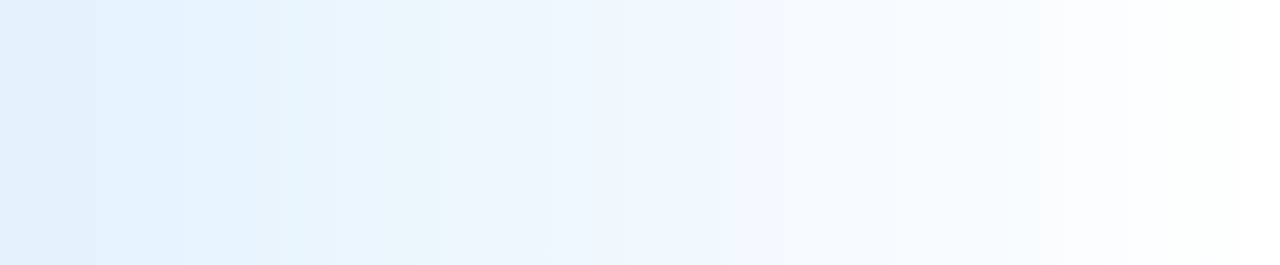
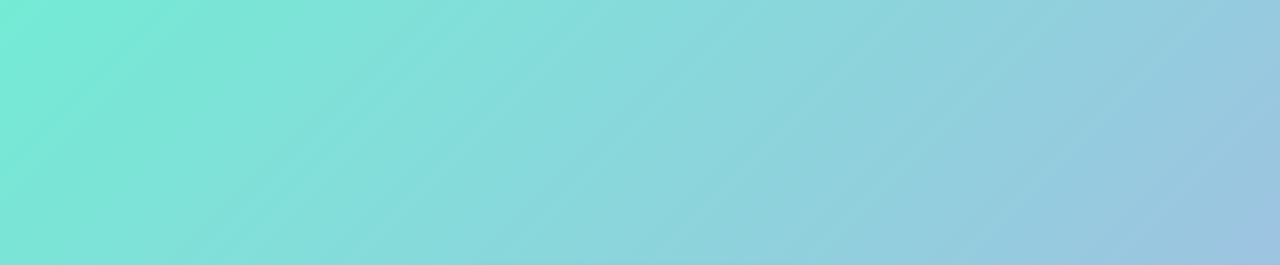
Before and after one commit to heyvishakha/todo-app, a plain HTML site: page index.html in a window 1280 px wide. Shown: the top 265 px of the page. Drawn offline with Linux system fonts and the light colour scheme.

Commit message:
Revamp body styles for improved layout and design

```diff
--- a/style.css
+++ b/style.css
@@ -1,12 +1,12 @@
-body {
-  font-family: Arial;
-  background: linear-gradient(to right, #e3f2fd, #ffffff);
-  display: flex;
-  justify-content: center;
-  align-items: center;
-  height: 100vh;
+body{
+  margin:0;
+  font-family:'Segoe UI',sans-serif;
+  background:linear-gradient(135deg,#74ebd5,#ACB6E5);
+  min-height:100vh;
+  display:flex;
+  justify-content:center;
+  align-items:center;
 }
-
 .container {
   background: white;
   padding: 20px;
```
